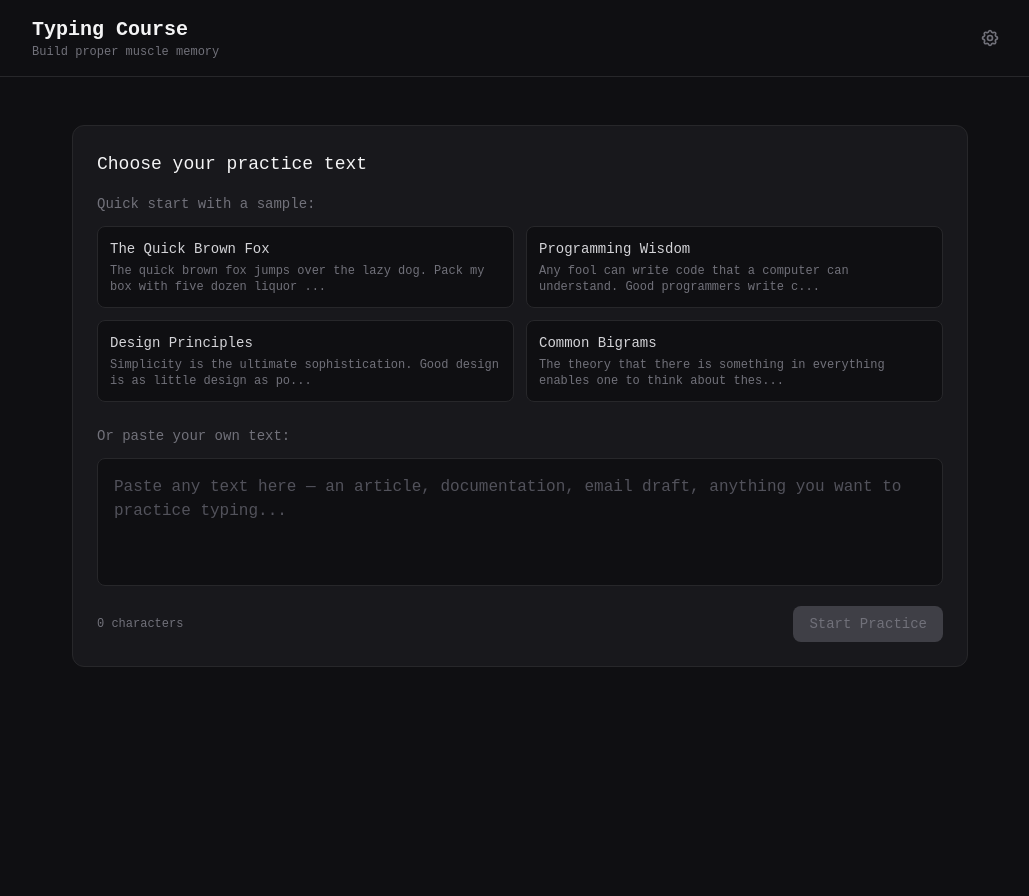
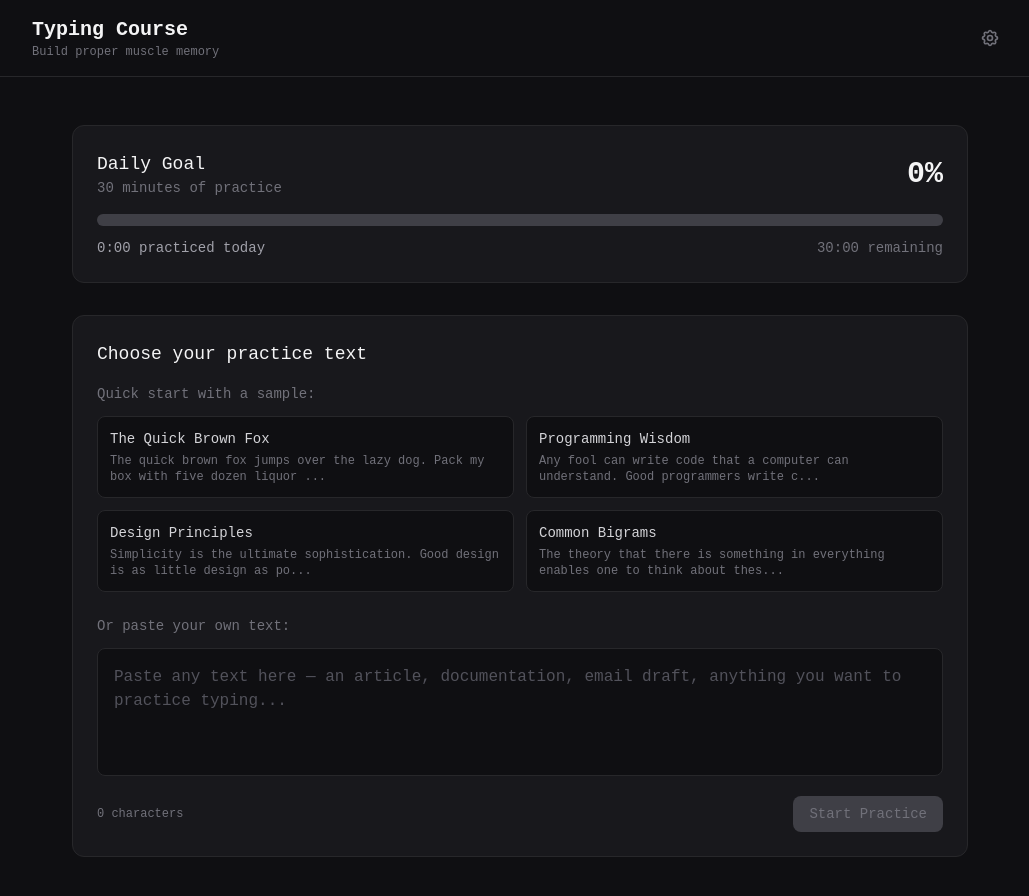
Before and after one commit to mathonsunday/typing-course, a Next.js app: page / in a window 1280 px wide. Shown: the top 896 px of the page, without its empty margins (120-1149 px from the left). Before the commit the page ends 800 px from the top, so only its background shows below. Built offline with nearby package versions, Linux system fonts and the light colour scheme.

Commit message:
Add daily time goal: 30-minute target with progress shown on home screen and during practice

```diff
--- a/app/page.tsx
+++ b/app/page.tsx
@@ -6,6 +6,7 @@ import TypingArea from '@/components/TypingArea'
 import TextInput from '@/components/TextInput'
 import SettingsPanel from '@/components/SettingsPanel'
 import SessionStats from '@/components/SessionStats'
+import DailyGoal from '@/components/DailyGoal'
 
 function TypingApp() {
   const [practiceText, setPracticeText] = useState<string | null>(null)
@@ -35,6 +36,13 @@ function TypingApp() {
 
       {/* Main content */}
       <div className="max-w-5xl mx-auto px-6 py-12">
+        {/* Daily goal - shown on home screen */}
+        {!practiceText && (
+          <div className="max-w-4xl mx-auto mb-8">
+            <DailyGoal variant="full" />
+          </div>
+        )}
+
         {/* Text input / selector */}
         <TextInput
           onSubmit={setPracticeText}
--- /dev/null
+++ b/components/DailyGoal.tsx
@@ -0,0 +1,98 @@
+'use client'
+
+import { useAtom } from 'jotai'
+import { dailyProgressAtom, dailyGoalMinutesAtom } from '@/stores/progress'
+
+interface DailyGoalProps {
+  variant?: 'compact' | 'full'
+  currentSessionMs?: number // For live updates during typing
+}
+
+export default function DailyGoal({ variant = 'full', currentSessionMs = 0 }: DailyGoalProps) {
+  const [dailyProgress] = useAtom(dailyProgressAtom)
+  const [dailyGoalMinutes] = useAtom(dailyGoalMinutesAtom)
+
+  const totalTimeMs = dailyProgress.totalTimeMs + currentSessionMs
+  const goalMs = dailyGoalMinutes * 60 * 1000
+  const progressPercent = Math.min(100, (totalTimeMs / goalMs) * 100)
+  const isComplete = totalTimeMs >= goalMs
+
+  // Format time display
+  const formatTime = (ms: number): string => {
+    const totalSeconds = Math.floor(ms / 1000)
+    const minutes = Math.floor(totalSeconds / 60)
+    const seconds = totalSeconds % 60
+    return `${minutes}:${seconds.toString().padStart(2, '0')}`
+  }
+
+  const formatGoal = (minutes: number): string => {
+    return `${minutes}:00`
+  }
+
+  // Compact variant for stats bar
+  if (variant === 'compact') {
+    return (
+      <div className="flex items-center gap-2">
+        <div className="w-20 h-1.5 bg-zinc-700 rounded-full overflow-hidden">
+          <div
+            className={`h-full transition-all duration-300 ${isComplete ? 'bg-correct' : 'bg-accent'}`}
+            style={{ width: `${progressPercent}%` }}
+          />
+        </div>
+        <span className={`text-xs ${isComplete ? 'text-correct' : 'text-zinc-400'}`}>
+          {formatTime(totalTimeMs)}/{formatGoal(dailyGoalMinutes)}
+        </span>
+        {isComplete && <span className="text-correct text-xs">✓</span>}
+      </div>
+    )
+  }
+
+  // Full variant for home screen
+  return (
+    <div className={`rounded-xl p-6 border ${
+      isComplete
+        ? 'bg-correct/10 border-correct/30'
+        : 'bg-surface-raised border-zinc-800'
+    }`}>
+      <div className="flex items-center justify-between mb-4">
+        <div>
+          <h3 className={`text-lg font-medium ${isComplete ? 'text-correct' : 'text-zinc-100'}`}>
+            {isComplete ? 'Daily Goal Complete!' : 'Daily Goal'}
+          </h3>
+          <p className="text-sm text-zinc-500">
+            {isComplete
+              ? 'Great work! Come back tomorrow.'
+              : `${dailyGoalMinutes} minutes of practice`
+            }
+          </p>
+        </div>
+        <div className={`text-3xl font-semibold ${isComplete ? 'text-correct' : 'text-zinc-100'}`}>
+          {isComplete ? '✓' : `${Math.round(progressPercent)}%`}
+        </div>
+      </div>
+
+      {/* Progress bar */}
+      <div className="h-3 bg-zinc-700 rounded-full overflow-hidden mb-3">
+        <div
+          className={`h-full transition-all duration-500 ease-out ${
+            isComplete ? 'bg-correct' : 'bg-accent'
+          }`}
+          style={{ width: `${progressPercent}%` }}
+        />
+      </div>
+
+      {/* Time display */}
+      <div className="flex items-center justify-between text-sm">
+        <span className="text-zinc-400">
+          {formatTime(totalTimeMs)} practiced today
+        </span>
+        <span className="text-zinc-500">
+          {isComplete
+            ? `+${formatTime(totalTimeMs - goalMs)} extra`
+            : `${formatTime(goalMs - totalTimeMs)} remaining`
+          }
+        </span>
+      </div>
+    </div>
+  )
+}
--- a/components/TypingArea.tsx
+++ b/components/TypingArea.tsx
@@ -7,6 +7,7 @@ import { playKeystrokeSound, playErrorSound, playCompletionSound, ensureAudioRea
 import { trackKeystroke, createSession, calculateWPM } from '@/lib/analytics'
 import type { CharacterStats } from '@/lib/storage'
 import FingerGuide from './FingerGuide'
+import DailyGoal from './DailyGoal'
 
 interface TypingAreaProps {
   text: string
@@ -27,6 +28,7 @@ export default function TypingArea({ text, onComplete, onReset }: TypingAreaProp
   const [startTime, setStartTime] = useState<number | null>(null)
   const [isComplete, setIsComplete] = useState(false)
   const [currentWPM, setCurrentWPM] = useState(0)
+  const [elapsedMs, setElapsedMs] = useState(0)
 
   // Analytics tracking
   const characterAccuracyRef = useRef<Record<string, CharacterStats>>({})
@@ -109,6 +111,7 @@ export default function TypingArea({ text, onComplete, onReset }: TypingAreaProp
     setStartTime(null)
     setIsComplete(false)
     setCurrentWPM(0)
+    setElapsedMs(0)
     characterAccuracyRef.current = {}
     bigramAccuracyRef.current = {}
     correctCountRef.current = 0
@@ -120,12 +123,13 @@ export default function TypingArea({ text, onComplete, onReset }: TypingAreaProp
     resetSession()
   }, [text, resetSession])
 
-  // Update WPM every second during typing
+  // Update WPM and elapsed time every second during typing
   useEffect(() => {
     if (!startTime || isComplete) return
 
     const interval = setInterval(() => {
       const elapsed = Date.now() - startTime
+      setElapsedMs(elapsed)
       setCurrentWPM(calculateWPM(correctCountRef.current, elapsed))
     }, 1000)
 
@@ -280,6 +284,10 @@ export default function TypingArea({ text, onComplete, onReset }: TypingAreaProp
               {currentLineIndex + 1}/{lines.length} lines
             </span>
           </div>
+          <div className="border-l border-zinc-700 pl-6">
+            <span className="text-zinc-500">Daily</span>{' '}
+            <DailyGoal variant="compact" currentSessionMs={elapsedMs} />
+          </div>
         </div>
         <div className="flex items-center gap-4">
           {settings.showFingerGuide && !isComplete && text[currentIndex] && (
--- a/stores/progress.ts
+++ b/stores/progress.ts
@@ -2,7 +2,11 @@
 
 import { atom } from 'jotai'
 import { atomWithStorage } from 'jotai/utils'
-import type { UserProgress, UserSettings, TypingSession } from '@/lib/storage'
+import type { UserProgress, UserSettings, TypingSession, DailyProgress } from '@/lib/storage'
+
+function getTodayDateString(): string {
+  return new Date().toISOString().split('T')[0]
+}
 
 // Default values
 const DEFAULT_SETTINGS: UserSettings = {
@@ -20,6 +24,11 @@ const DEFAULT_PROGRESS: UserProgress = {
   aggregateCharacterAccuracy: {},
   aggregateBigramAccuracy: {},
   settings: DEFAULT_SETTINGS,
+  dailyGoalMinutes: 30,
+  dailyProgress: {
+    date: getTodayDateString(),
+    totalTimeMs: 0,
+  },
 }
 
 // Main progress atom with localStorage persistence
@@ -50,11 +59,31 @@ export const aggregateBigramAccuracyAtom = atom(
   (get) => get(progressAtom).aggregateBigramAccuracy
 )
 
+export const dailyGoalMinutesAtom = atom(
+  (get) => get(progressAtom).dailyGoalMinutes || 30
+)
+
+// Get daily progress, reset if it's a new day
+export const dailyProgressAtom = atom(
+  (get) => {
+    const progress = get(progressAtom)
+    const today = getTodayDateString()
+
+    // If no daily progress or it's from a different day, return zero
+    if (!progress.dailyProgress || progress.dailyProgress.date !== today) {
+      return { date: today, totalTimeMs: 0 }
+    }
+
+    return progress.dailyProgress
+  }
+)
+
 // Action atom to save a session
 export const saveSessionAtom = atom(
   null,
   (get, set, session: TypingSession) => {
     const progress = get(progressAtom)
+    const today = getTodayDateString()
 
     // Add session
     const newSessions = [...progress.sessions, session]
@@ -83,11 +112,23 @@ export const saveSessionAtom = atom(
       }
     }
 
+    // Update daily progress
+    let dailyProgress = progress.dailyProgress || { date: today, totalTimeMs: 0 }
+    if (dailyProgress.date !== today) {
+      // New day, reset
+      dailyProgress = { date: today, totalTimeMs: 0 }
+    }
+    dailyProgress = {
+      date: today,
+      totalTimeMs: dailyProgress.totalTimeMs + session.durationMs,
+    }
+
     set(progressAtom, {
       ...progress,
       sessions: newSessions,
       aggregateCharacterAccuracy: newCharAccuracy,
       aggregateBigramAccuracy: newBigramAccuracy,
+      dailyProgress,
     })
   }
 )
```
Also changed, not shown: lib/storage.ts (+16 -0 lines).
